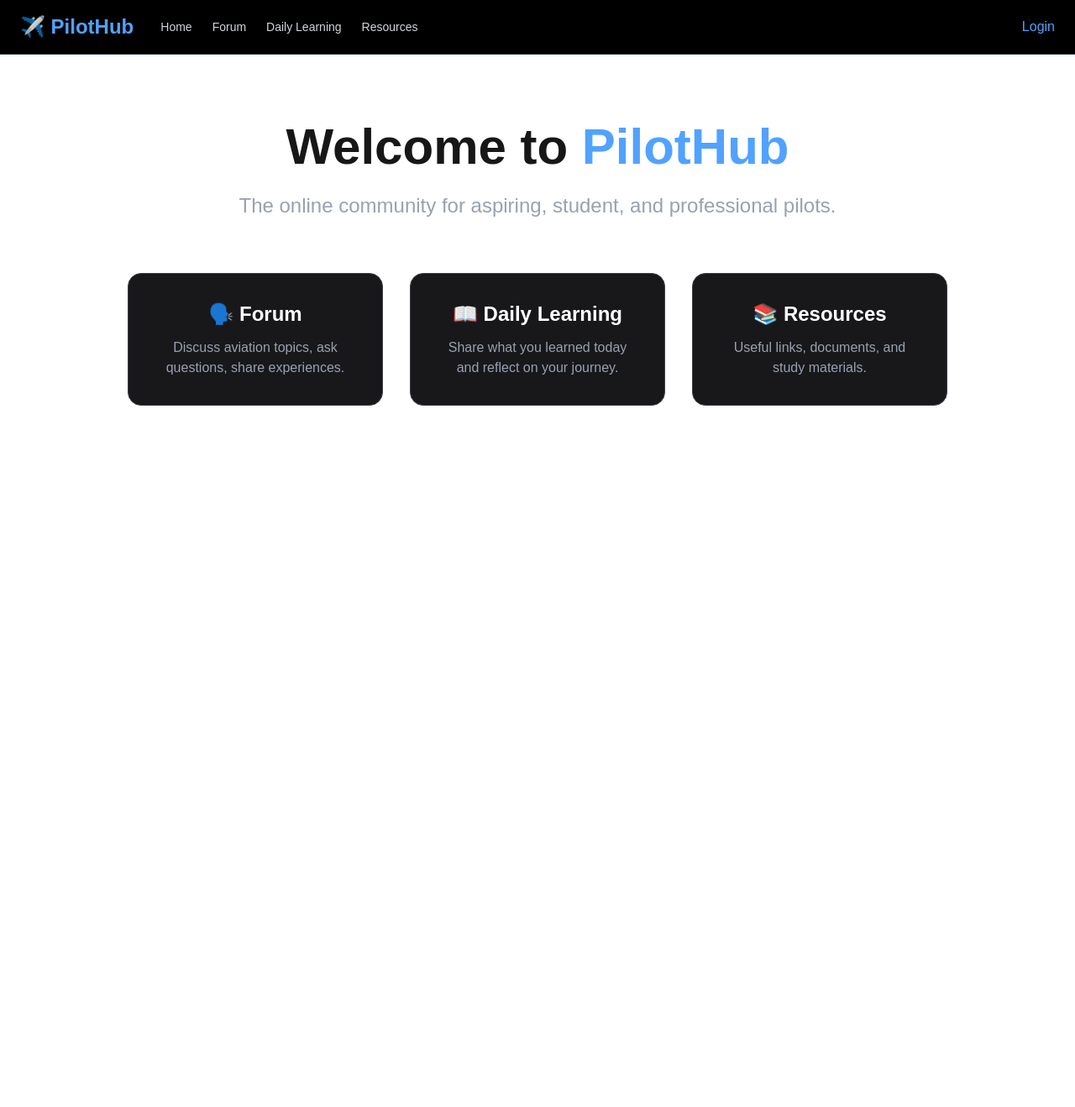
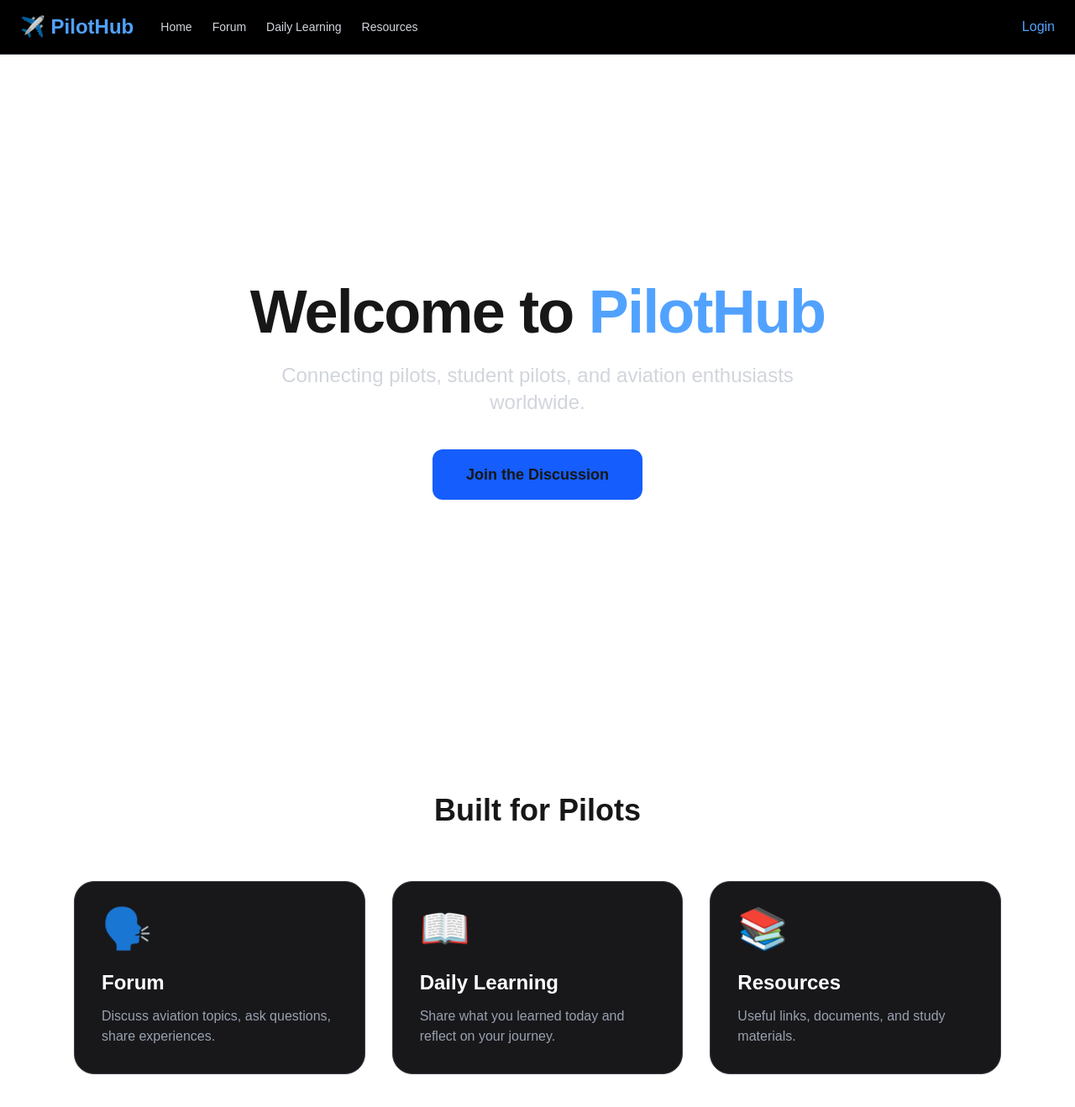
Before and after one commit to yiu0816/pilot-community, a Next.js app: page / in a window 1280 px wide. Shown: the top 1318 px of the page at 84% size. Before the commit the page ends 865 px from the top, so only its background shows below. Built offline with nearby package versions, Linux system fonts and the light colour scheme; no server answers.

Commit message:
install button

```diff
--- a/app/page.tsx
+++ b/app/page.tsx
@@ -1,30 +1,81 @@
+'use client';
+
+import { useState, useEffect } from 'react';
+
 export default function Home() {
+  const [deferredPrompt, setDeferredPrompt] = useState<any>(null);
+  const [showInstallButton, setShowInstallButton] = useState(false);
+
+  useEffect(() => {
+    const handler = (e: any) => {
+      e.preventDefault();
+      setDeferredPrompt(e);
+      setShowInstallButton(true);
+    };
+
+    window.addEventListener('beforeinstallprompt', handler);
+
+    return () => window.removeEventListener('beforeinstallprompt', handler);
+  }, []);
+
+  const handleInstallClick = async () => {
+    if (!deferredPrompt) return;
+
+    deferredPrompt.prompt();
+    const { outcome } = await deferredPrompt.userChoice;
+    setDeferredPrompt(null);
+    setShowInstallButton(false);
+  };
+
   return (
     <div className="min-h-screen">
-      <div className="max-w-5xl mx-auto px-6 py-20 text-center">
-        <h1 className="text-6xl font-bold mb-6">
-          Welcome to <span className="text-blue-400">PilotHub</span>
-        </h1>
-        <p className="text-2xl text-gray-400 mb-12">
-          The online community for aspiring, student, and professional pilots.
-        </p>
+      {/* Hero Section */}
+      <div className="hero-bg h-screen flex items-center justify-center text-center">
+        <div className="max-w-4xl px-6">
+          <h1 className="text-7xl font-bold mb-6 tracking-tight">
+            Welcome to <span className="text-blue-400">PilotHub</span>
+          </h1>
+          <p className="text-2xl text-gray-300 mb-10 max-w-2xl mx-auto">
+            Connecting pilots, student pilots, and aviation enthusiasts worldwide.
+          </p>
+          <div className="flex gap-4 justify-center">
+            <a href="/forum" className="bg-blue-600 hover:bg-blue-700 px-10 py-4 rounded-xl text-lg font-semibold transition">
+              Join the Discussion
+            </a>
+            {showInstallButton && (
+              <button
+                onClick={handleInstallClick}
+                className="border border-white/50 hover:bg-white/10 px-10 py-4 rounded-xl text-lg font-semibold transition"
+              >
+                📱 Install App
+              </button>
+            )}
+          </div>
+        </div>
+      </div>
 
-        <div className="grid grid-cols-1 md:grid-cols-3 gap-8 mt-16">
-          <div className="bg-zinc-900 p-8 rounded-2xl border border-zinc-700">
-            <h3 className="text-2xl font-semibold mb-3 text-white">🗣️ Forum</h3>
+      {/* Features */}
+      <div className="max-w-6xl mx-auto px-6 py-20">
+        <h2 className="text-4xl font-bold text-center mb-16">Built for Pilots</h2>
+
+        <div className="grid md:grid-cols-3 gap-8">
+          <div className="bg-zinc-900 p-8 rounded-3xl card-hover border border-zinc-700">
+            <div className="text-5xl mb-6">🗣️</div>
+            <h3 className="text-2xl font-semibold mb-3 text-white">Forum</h3>
             <p className="text-gray-400">Discuss aviation topics, ask questions, share experiences.</p>
           </div>
-          <div className="bg-zinc-900 p-8 rounded-2xl border border-zinc-700">
-            <h3 className="text-2xl font-semibold mb-3 text-white">📖 Daily Learning</h3>
+          <div className="bg-zinc-900 p-8 rounded-3xl card-hover border border-zinc-700">
+            <div className="text-5xl mb-6">📖</div>
+            <h3 className="text-2xl font-semibold mb-3 text-white">Daily Learning</h3>
             <p className="text-gray-400">Share what you learned today and reflect on your journey.</p>
           </div>
-          <div className="bg-zinc-900 p-8 rounded-2xl border border-zinc-700">
-            <h3 className="text-2xl font-semibold mb-3 text-white">📚 Resources</h3>
+          <div className="bg-zinc-900 p-8 rounded-3xl card-hover border border-zinc-700">
+            <div className="text-5xl mb-6">📚</div>
+            <h3 className="text-2xl font-semibold mb-3 text-white">Resources</h3>
             <p className="text-gray-400">Useful links, documents, and study materials.</p>
           </div>
         </div>
       </div>
     </div>
-
   );
 }
```
